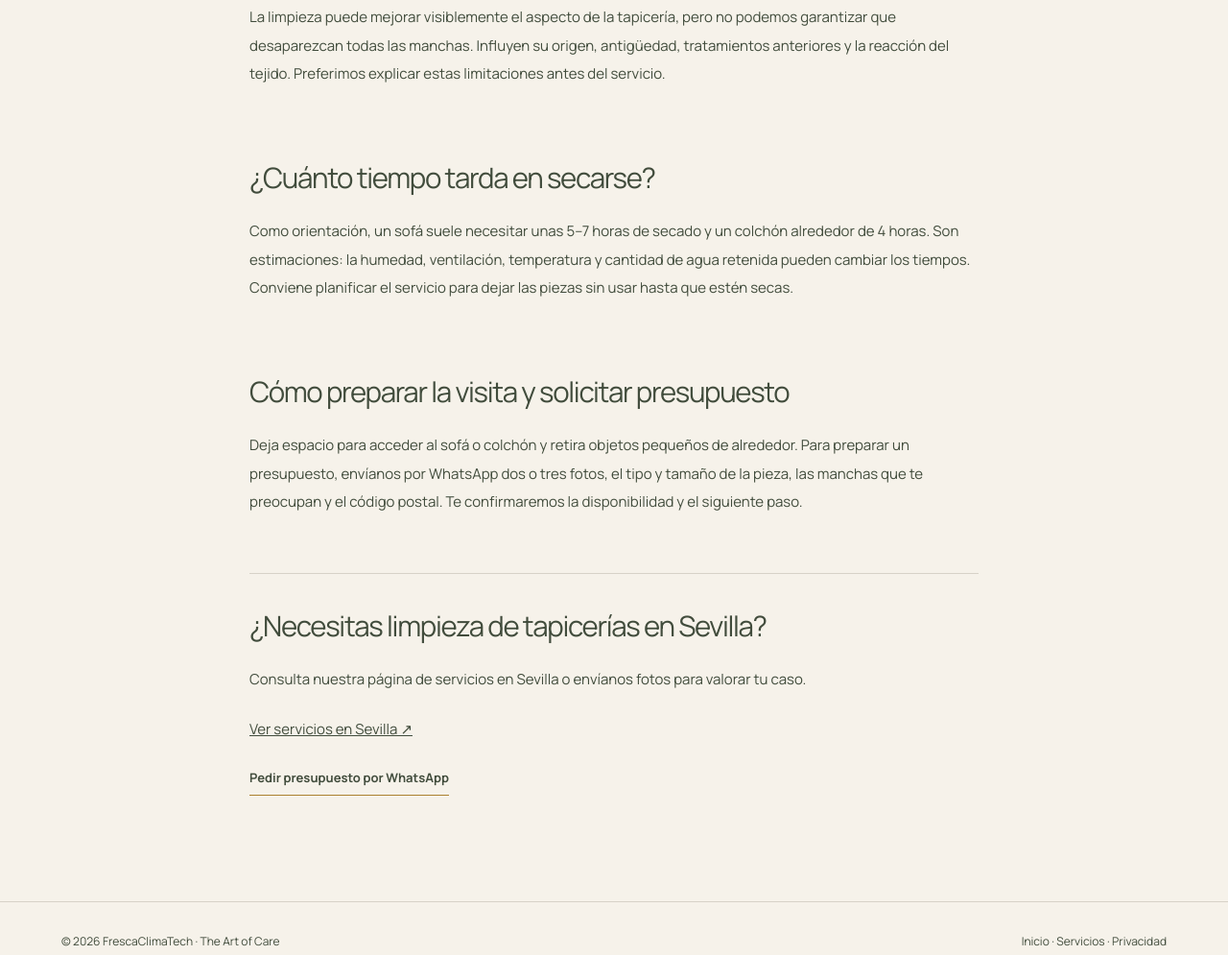
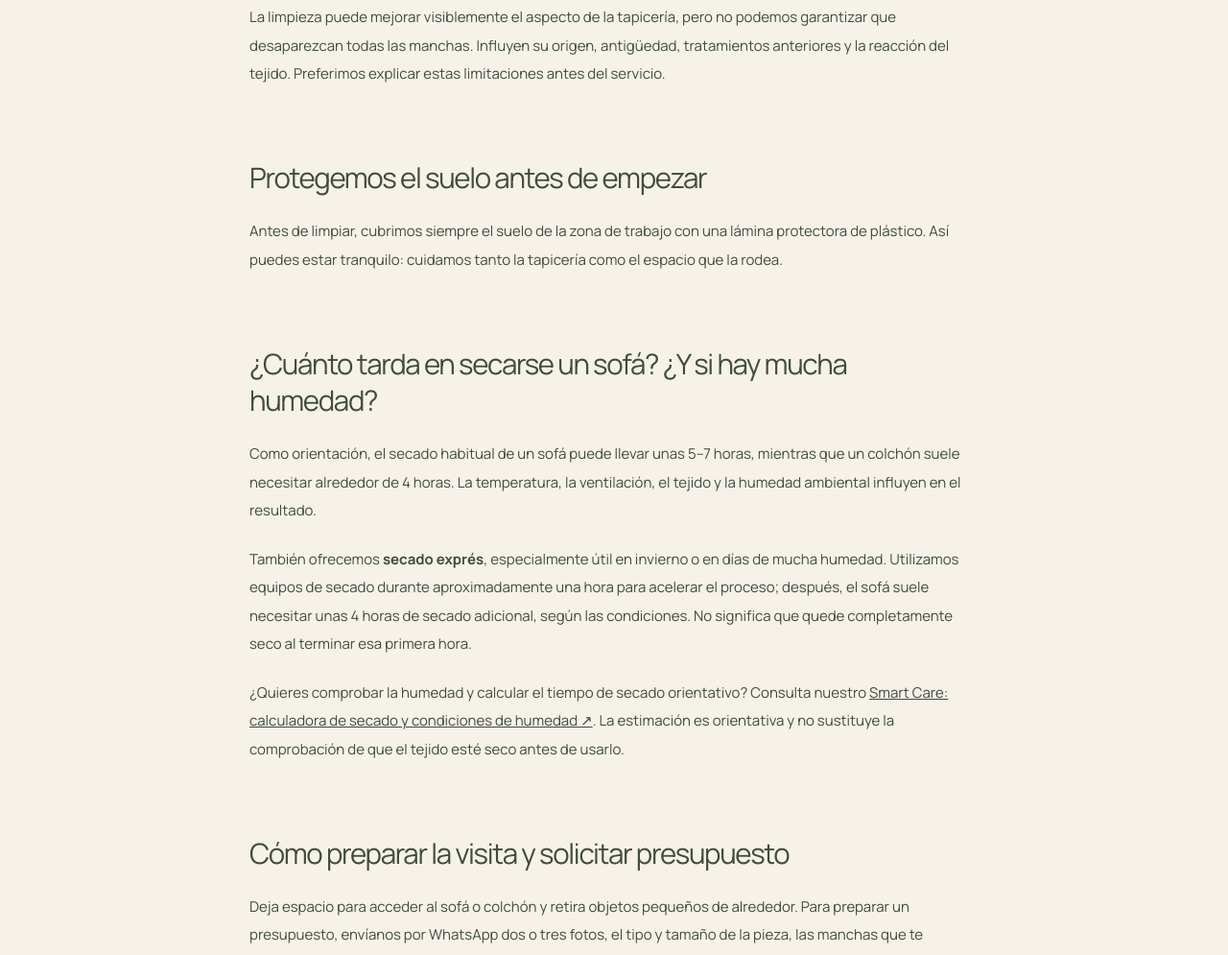
Before and after one commit to OlyaCat/frescaclimatech, a plain HTML site: page blog/limpieza-sofas-colchones-sevilla.html in a window 1280 px wide. Shown: the part 1295-2290 px from the top of the page at 96% size. Drawn offline with Linux system fonts and the light colour scheme.

Commit message:
Explain floor protection, optional express drying and link Sevilla article to humidity calculator

```diff
--- a/blog/limpieza-sofas-colchones-sevilla.html
+++ b/blog/limpieza-sofas-colchones-sevilla.html
@@ -80,8 +80,12 @@ header .logo img,header .brand img{display:block;width:120px;height:60px;object-
 <p><span class="es-copy">Primero revisamos el tipo de tejido, su estado y las zonas que requieren más atención. Según el material, aplicamos un producto previo, trabajamos la superficie con cuidado y realizamos extracción con agua y aclarado final. El procedimiento se adapta a cada pieza; no todos los tejidos admiten el mismo tratamiento.</span><span class="en-copy">We first assess the fabric, its condition and the areas needing attention. Depending on the material, we apply a pre-treatment, work carefully over the surface and use water extraction followed by a final rinse. Each item needs an appropriate approach; not every fabric can be treated in the same way.</span></p>
 <h2><span class="es-copy">¿Desaparecen todas las manchas?</span><span class="en-copy">Will every stain disappear?</span></h2>
 <p><span class="es-copy">La limpieza puede mejorar visiblemente el aspecto de la tapicería, pero no podemos garantizar que desaparezcan todas las manchas. Influyen su origen, antigüedad, tratamientos anteriores y la reacción del tejido. Preferimos explicar estas limitaciones antes del servicio.</span><span class="en-copy">Cleaning can visibly improve upholstery, but we cannot guarantee that every stain will disappear. The cause and age of a stain, previous treatments and the fabric itself all affect the result. We prefer to explain these limits before the service.</span></p>
-<h2><span class="es-copy">¿Cuánto tiempo tarda en secarse?</span><span class="en-copy">How long does drying take?</span></h2>
-<p><span class="es-copy">Como orientación, un sofá suele necesitar unas 5–7 horas de secado y un colchón alrededor de 4 horas. Son estimaciones: la humedad, ventilación, temperatura y cantidad de agua retenida pueden cambiar los tiempos. Conviene planificar el servicio para dejar las piezas sin usar hasta que estén secas.</span><span class="en-copy">As a guide, a sofa often needs around 5–7 hours to dry and a mattress around 4 hours. These are estimates: humidity, ventilation, temperature and retained moisture can change drying times. Plan the visit so items can remain unused until dry.</span></p>
+<h2><span class="es-copy">Protegemos el suelo antes de empezar</span><span class="en-copy">We protect your floors before we start</span></h2>
+<p><span class="es-copy">Antes de limpiar, cubrimos siempre el suelo de la zona de trabajo con una lámina protectora de plástico. Así puedes estar tranquilo: cuidamos tanto la tapicería como el espacio que la rodea.</span><span class="en-copy">Before cleaning, we always cover the floor in the work area with protective plastic sheeting. This helps protect the surrounding space as well as your upholstery.</span></p>
+<h2><span class="es-copy">¿Cuánto tarda en secarse un sofá? ¿Y si hay mucha humedad?</span><span class="en-copy">How long does a sofa take to dry? What if humidity is high?</span></h2>
+<p><span class="es-copy">Como orientación, el secado habitual de un sofá puede llevar unas 5–7 horas, mientras que un colchón suele necesitar alrededor de 4 horas. La temperatura, la ventilación, el tejido y la humedad ambiental influyen en el resultado.</span><span class="en-copy">As a guide, a sofa may normally take around 5–7 hours to dry, while a mattress often needs about 4 hours. Temperature, ventilation, fabric and ambient humidity all affect drying.</span></p>
+<p><span class="es-copy">También ofrecemos <strong>secado exprés</strong>, especialmente útil en invierno o en días de mucha humedad. Utilizamos equipos de secado durante aproximadamente una hora para acelerar el proceso; después, el sofá suele necesitar unas 4 horas de secado adicional, según las condiciones. No significa que quede completamente seco al terminar esa primera hora.</span><span class="en-copy">We also offer <strong>express drying</strong>, particularly useful in winter or on very humid days. We use drying equipment for approximately one hour to speed up the process; afterwards, the sofa typically needs around 4 more hours to dry, depending on conditions. It does not mean the sofa is fully dry after the first hour.</span></p>
+<p><span class="es-copy">¿Quieres comprobar la humedad y calcular el tiempo de secado orientativo? Consulta nuestro <a href="/smart-care">Smart Care: calculadora de secado y condiciones de humedad ↗</a>. La estimación es orientativa y no sustituye la comprobación de que el tejido esté seco antes de usarlo.</span><span class="en-copy">Want to check humidity and estimate drying time? Visit <a href="/smart-care">Smart Care: drying calculator and humidity conditions ↗</a>. Estimates are indicative; check that the fabric is dry before using it.</span></p>
 <h2><span class="es-copy">Cómo preparar la visita y solicitar presupuesto</span><span class="en-copy">How to prepare for the visit and request a quote</span></h2>
 <p><span class="es-copy">Deja espacio para acceder al sofá o colchón y retira objetos pequeños de alrededor. Para preparar un presupuesto, envíanos por WhatsApp dos o tres fotos, el tipo y tamaño de la pieza, las manchas que te preocupan y el código postal. Te confirmaremos la disponibilidad y el siguiente paso.</span><span class="en-copy">Make room around the sofa or mattress and remove nearby small objects. For a quote, send us two or three photos via WhatsApp, the item type and size, any stains you are concerned about and your postcode. We will confirm availability and the next step.</span></p>
 <div class="ending"><h2><span class="es-copy">¿Necesitas limpieza de tapicerías en Sevilla?</span><span class="en-copy">Need upholstery cleaning in Seville?</span></h2><p><span class="es-copy">Consulta nuestra página de servicios en Sevilla o envíanos fotos para valorar tu caso.</span><span class="en-copy">Visit our Seville service page or send photos so we can assess your needs.</span></p><p><a href="/sevilla"><span class="es-copy">Ver servicios en Sevilla ↗</span><span class="en-copy">Explore Seville services ↗</span></a></p><a class="wa" href="https://wa.me/34657336353?text=Hola%2C%20he%20le%C3%ADdo%20el%20art%C3%ADculo%20sobre%20limpieza%20de%20sof%C3%A1s%20y%20colchones%20en%20Sevilla.%20Quiero%20enviar%20fotos%20para%20un%20presupuesto." target="_blank" rel="noopener"><span class="es-copy">Pedir presupuesto por WhatsApp</span><span class="en-copy">Request a quote via WhatsApp</span></a></div>
```
